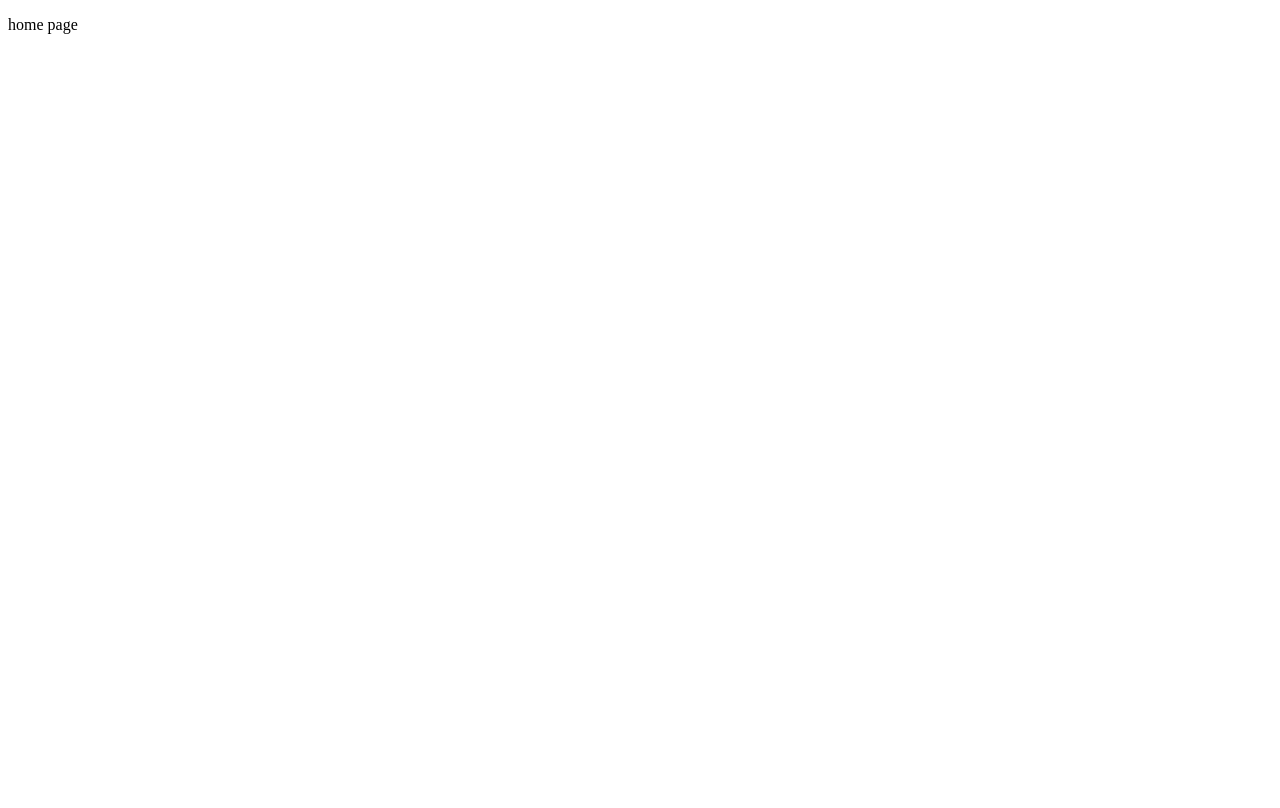
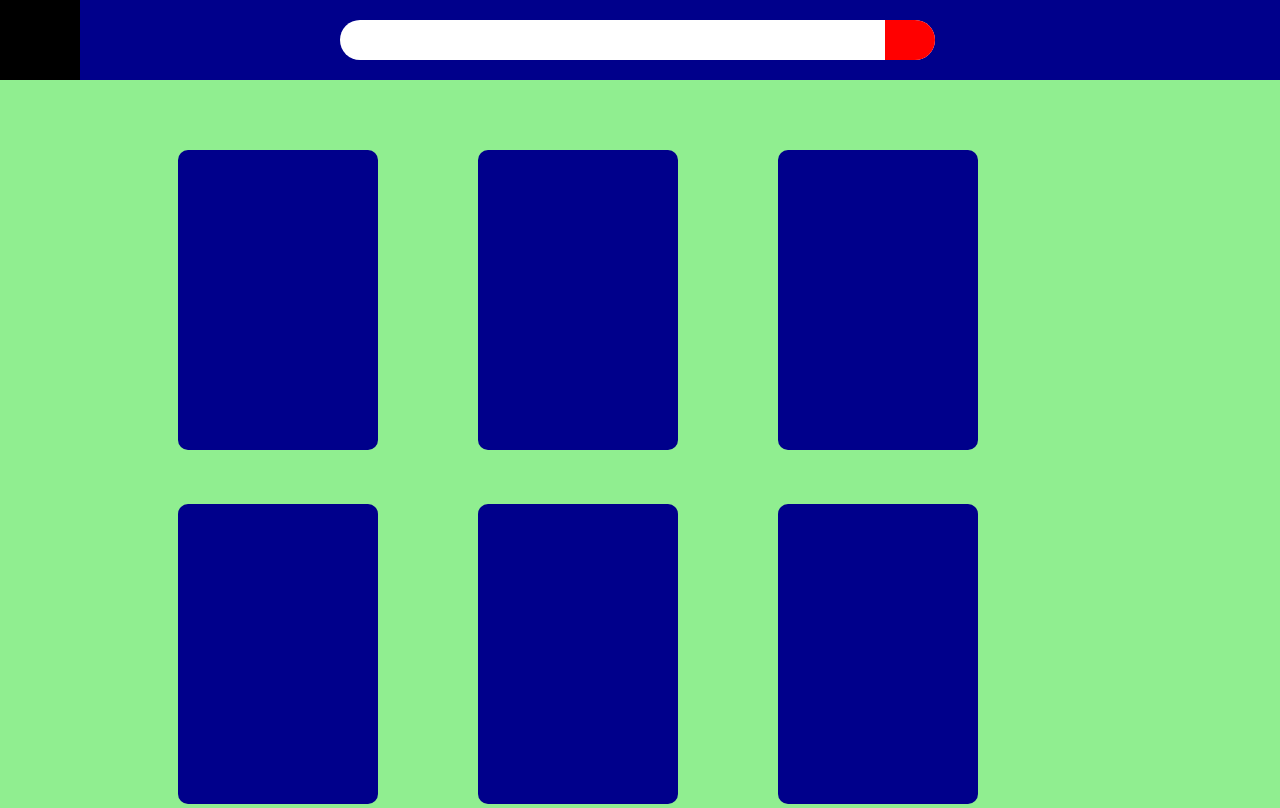
Before and after one commit to Greblovs/Hackaton, a React (Create React App) app: page / in a window 1280 px wide. Built offline with nearby package versions, Linux system fonts and the light colour scheme.

Commit message:
basic interface

```diff
--- a/src/Components/Home/home.js
+++ b/src/Components/Home/home.js
@@ -1,10 +1,56 @@
 import React from 'react';
 import classes from "./home.module.scss"
+import {useState} from 'react';
 
 const Home = () =>{
+    const [state, setState] = useState({
+        menuStatus: 0,                  //0 - closed, 1 - openned
+    })
+
+
+    const openMenu = () =>{
+
+        setState(prev=>{
+            return {
+                ...prev,
+                menuStatus: !prev.menuStatus
+            }
+        })
+    }
+
+    let menuClass = null;
+    if (state.menuStatus == 0){
+        menuClass = classes.sideMenuClosed
+    }else{
+        menuClass = classes.sideMenuOpen
+    }
+
     return(
         <>
-            <p>home page</p>
+            <div className={classes.wrapper}>
+                <div className={menuClass}>
+                    <div className={classes.closeMenu} onClick={openMenu}></div>
+                </div>
+                <div className={classes.menu}>
+                    <div className={classes.openMenu} onClick={openMenu}></div>
+                    <div className={classes.inputWrapper}>
+                        <input type={"text"} name={"search"} className={classes.searchField}>
+
+                        </input>
+                        <div className={classes.searchButton}></div>
+                    </div>
+                </div>
+
+                <div className={classes.mainFrame}>
+                    <div className={classes.lot}></div>
+                    <div className={classes.lot}></div>
+                    <div className={classes.lot}></div>
+                    <div className={classes.lot}></div>
+                    <div className={classes.lot}></div>
+                    <div className={classes.lot}></div>
+                </div>
+
+            </div>
         </>
     )
 }
--- a/src/Components/Home/home.module.scss
+++ b/src/Components/Home/home.module.scss
@@ -0,0 +1,96 @@
+*{
+  margin: 0px;
+  padding: 0px;
+}
+*:focus {
+  outline: none;
+}
+
+
+.wrapper{
+  min-height: 100vh;
+  background-color: lightgreen;
+
+  width: 100vw;
+  z-index: 0;
+
+}
+.menu{
+  z-index: 2;
+  width: 100vw;
+  height: 80px;
+  background-color: darkblue;
+}
+.openMenu{
+  width:80px;
+  height: 80px;
+  background-color: black;
+  z-index: 3;
+  float: left;
+
+}
+.sideMenuOpen{
+  transition: 0.2s ease-in-out;
+  width: 400px;
+  height: 100vh;
+  background-color: white;
+  position: fixed;
+}
+.sideMenuClosed{
+  transition: 0.2s ease-in-out;
+  width: 400px;
+  height: 100vh;
+  background-color: white;
+  position: fixed;
+  margin-left: -400px;
+}
+.closeMenu{
+  width:80px;
+  height: 80px;
+  background-color: black;
+  z-index: 3;
+  float: right;
+}
+.searchField{
+  border: none;
+  width: 580px;
+  height: 30px;
+  padding: 5px;
+  padding-left: 10px;
+  border-radius: 20px;
+  margin-top: 20px;
+  background-color: white;
+  z-index: 4;
+}
+.searchButton{
+  margin-left: 545px;
+  position: absolute;
+  width: 50px;
+  height: 40px;
+  background-color: red;
+  margin-top: -40px;
+  border-radius: 0px 25px 25px 0px;
+}
+.inputWrapper{
+
+  margin-left: calc(50% - 300px);
+  width: 580px;
+  height: 80px;
+}
+
+.mainFrame{
+  margin-top: 20px;
+  width: 80vw;
+  margin-left: 10vw;
+
+}
+.lot{
+  margin-top: 50px;
+  display: inline-flex;
+  width: 200px;
+  margin-left: 50px;
+  margin-right: 50px;
+  border-radius: 10px;
+  height: 300px;
+  background-color: darkblue;
+}
```
Also changed, not shown: 1 other file (tests, documents, lock files or other folders).
